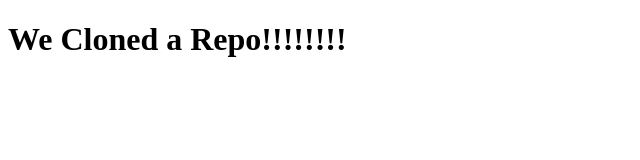
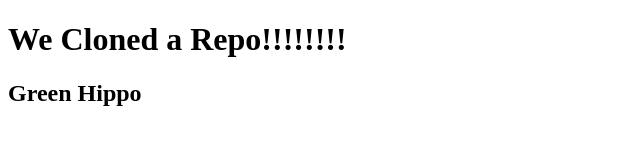
Before and after one commit to wric84/GitDemo, a plain HTML site: page index.html in a window 1280 px wide. Shown: the whole page, without its empty margins (0-640 px from the left). Drawn offline with Linux system fonts and the light colour scheme.

Commit message:
Added a green hippo

```diff
--- a/index.html
+++ b/index.html
@@ -7,5 +7,7 @@
 </head>
 <body>
     <h1>We Cloned a Repo!!!!!!!!</h1>
+
+    <h2>Green Hippo</h2>
 </body>
 </html>
```
